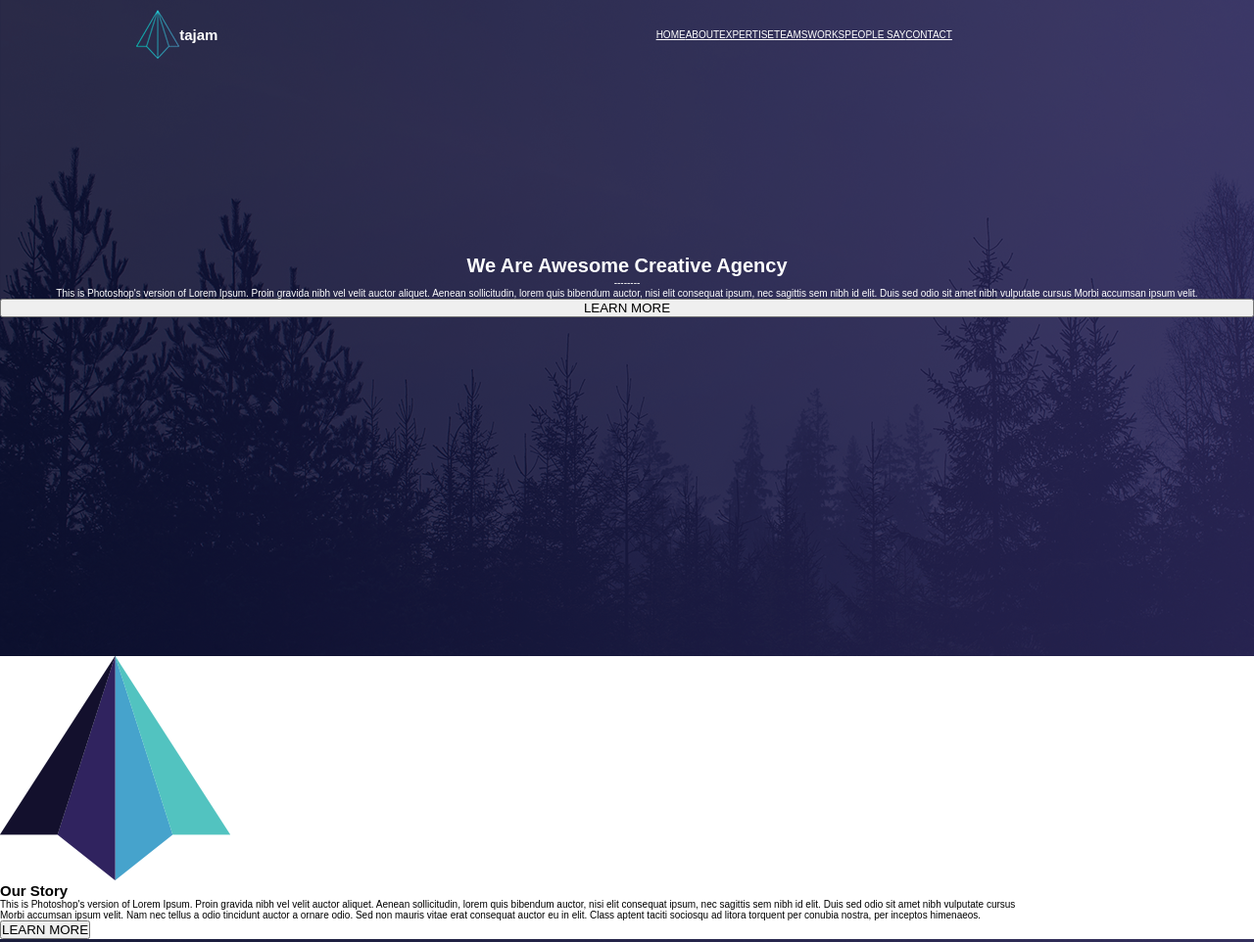
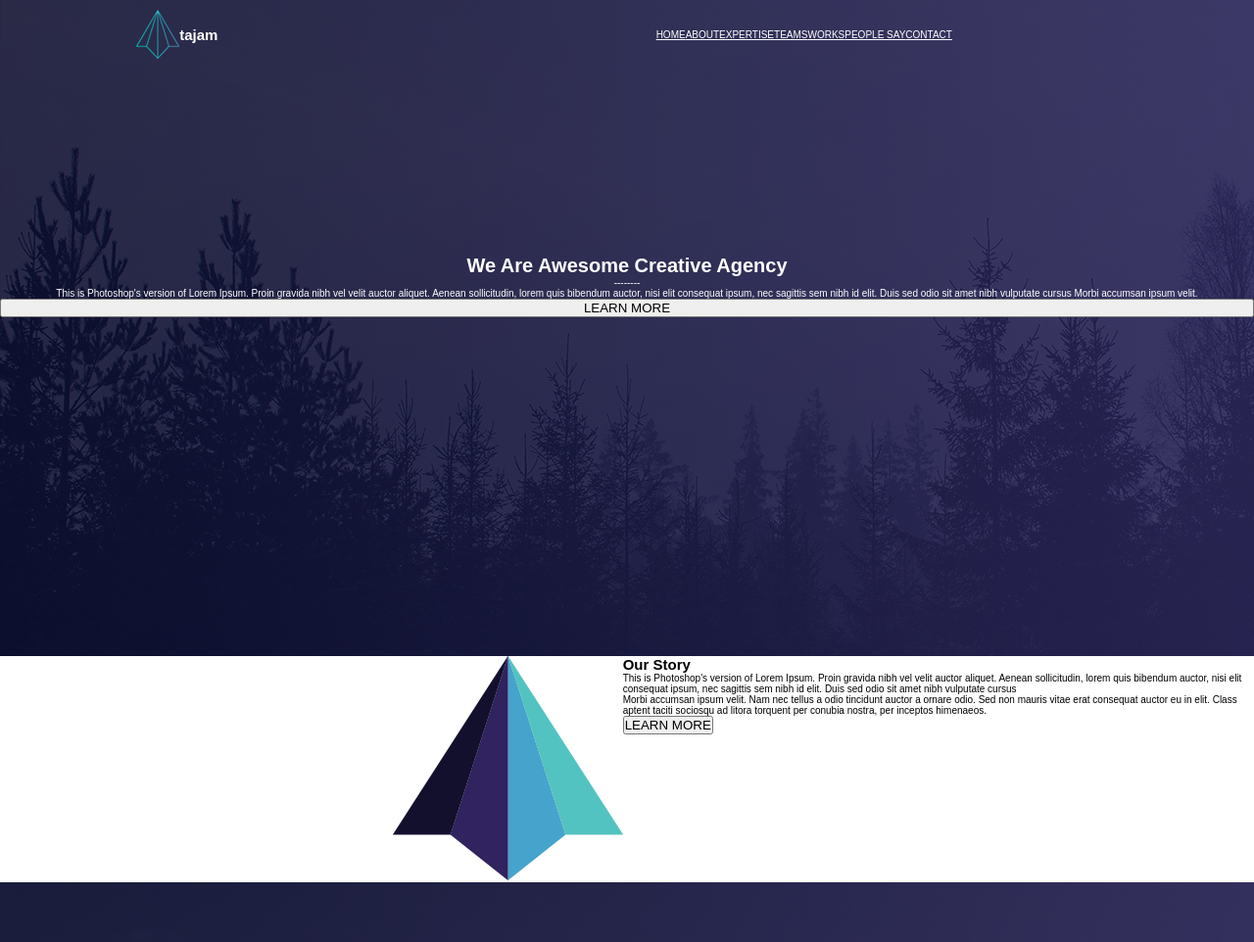
Before and after one commit to slauko/psd_to_html, a plain HTML site: page index.html in a window 1280 px wide. Shown: the top 962 px of the page at 98% size. Drawn offline with Linux system fonts and the light colour scheme.

Commit message:
add inline-flex

```diff
--- a/style.css
+++ b/style.css
@@ -111,6 +111,21 @@ nav ul li a{
 /* OUR STORY */
 /* ************************************ */
 
+.story-container {
+  display: inline-flex;
+}
+
+.story-content {
+  width: 50%;
+}
+
+.story-symbol {
+  width: 50%;
+  display: flex;
+  justify-content: flex-end;
+
+}
+
 /* ************************************ */
 /* WATCH */
 
```
